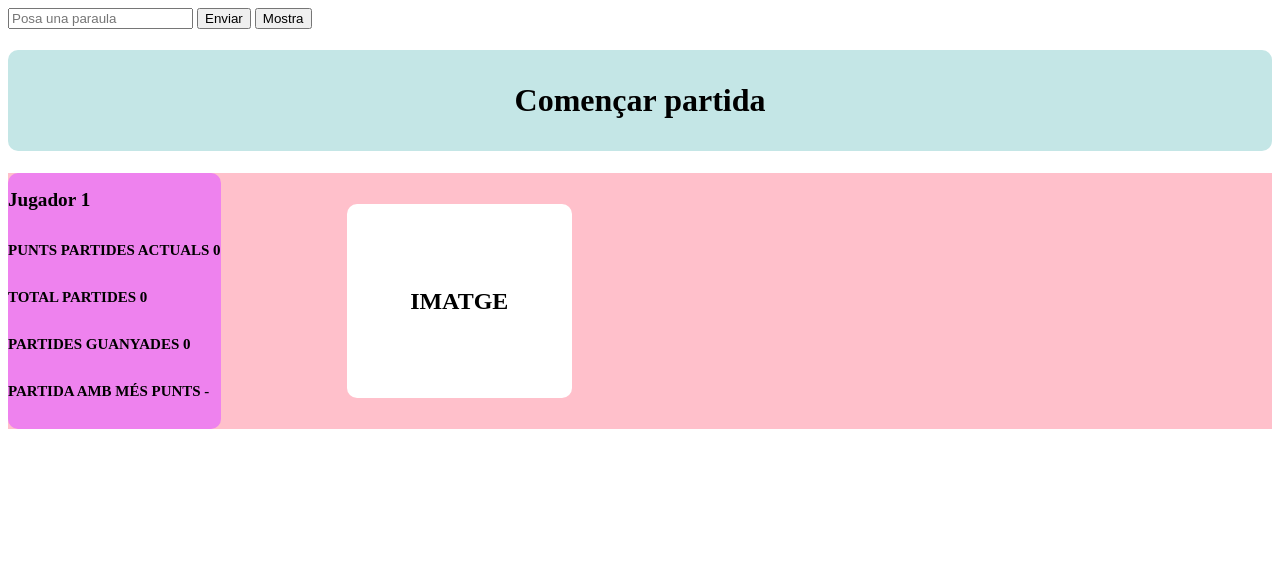
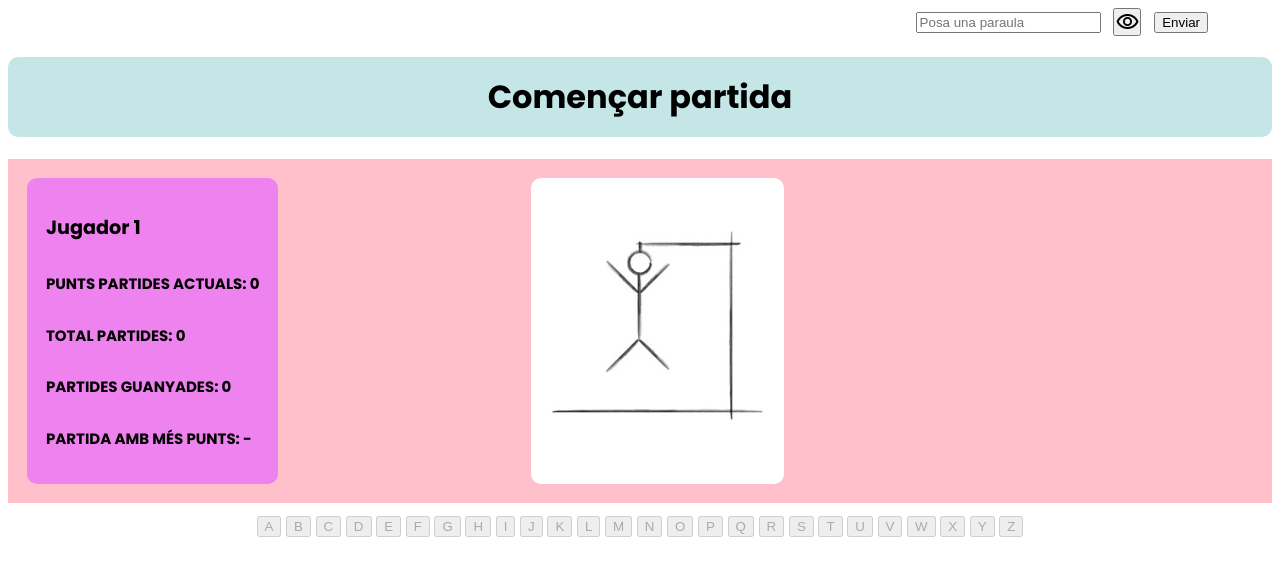
Before and after one commit to JavierGimSan/JocPenjat, a plain HTML site: page index.html in a window 1280 px wide. Drawn offline with nearby package versions, Linux system fonts and the light colour scheme.

Commit message:
Funció de jugar lletra completada

```diff
--- a/index.html
+++ b/index.html
@@ -4,28 +4,66 @@
     <meta charset="UTF-8">
     <meta name="viewport" content="width=device-width, initial-scale=1.0">
     <link rel="stylesheet" href="styles/style.css">
+    <link rel="stylesheet" href="https://fonts.googleapis.com/css2?family=Material+Symbols+Outlined:opsz,wght,FILL,GRAD@24,400,0,0&icon_names=visibility" /> <!--Icona de l'ull al botó 'mostra'-->
+    <link rel="preconnect" href="https://fonts.googleapis.com">
+    <link rel="preconnect" href="https://fonts.gstatic.com" crossorigin>
+    <link href="https://fonts.googleapis.com/css2?family=Poppins:ital,wght@0,100;0,200;0,300;0,400;0,500;0,600;0,700;0,800;0,900;1,100;1,200;1,300;1,400;1,500;1,600;1,700;1,800;1,900&display=swap" rel="stylesheet">
     <title>Document</title>
 </head>
 <body>
     <header>
-        <input id="paraulaSecreta" placeholder="Posa una paraula" type="password">
+        <input id="paraulaIntroduida" placeholder="Posa una paraula" type="password">
+        <button id="mostrarParaula" onclick="mostrarParaula()"><span class="material-symbols-outlined">
+            visibility
+            </span>
+        </button>
         <button id="comencarPartida" onclick="comencarPartida()">Enviar</button>
-        <button id="mostrarParaula" onclick="mostrarParaula()">Mostra</button>
+
     </header>
     <main>
         <h1 id="titolComencar">Començar partida</h1>
         <div class="estadImatges">
             <div id="estad">
                 <h2 id="jugador">Jugador 1</h2>
-                <h3>PUNTS PARTIDES ACTUALS <span id="partidesActuals">0</span></h3>
-                <h3>TOTAL PARTIDES <span id="totalPartides">0</span></h3>
-                <h3>PARTIDES GUANYADES <span id="partidesGuanyades">0</span></h3>
-                <h3>PARTIDA AMB MÉS PUNTS <span id="partidaAmbMesPunts">-</span></h3>
+                <h3>PUNTS PARTIDES ACTUALS: <span id="partidesActuals">0</span></h3>
+                <h3>TOTAL PARTIDES: <span id="totalPartides">0</span></h3>
+                <h3>PARTIDES GUANYADES: <span id="partidesGuanyades">0</span></h3>
+                <h3>PARTIDA AMB MÉS PUNTS: <span id="partidaAmbMesPunts">-</span></h3>
             </div>
             <div id="imatges">
-                <h2>IMATGE</h2>
+                <img id = "imatge" src="images/penjat_10.jpg">
             </div>
         </div>
+        <section id="lletresContainer">
+            <section>
+                <button id="boto_1"onclick="jugarLletra(this)">A</button>
+                <button id="boto_2"onclick="jugarLletra(this)">B</button>
+                <button id="boto_3"onclick="jugarLletra(this)">C</button>
+                <button id="boto_4"onclick="jugarLletra(this)">D</button>
+                <button id="boto_5"onclick="jugarLletra(this)">E</button>
+                <button id="boto_6"onclick="jugarLletra(this)">F</button>
+                <button id="boto_7"onclick="jugarLletra(this)">G</button>
+                <button id="boto_8"onclick="jugarLletra(this)">H</button>
+                <button id="boto_9"onclick="jugarLletra(this)">I</button>
+                <button id="boto_10"onclick="jugarLletra(this)">J</button>
+                <button id="boto_11"onclick="jugarLletra(this)">K</button>
+                <button id="boto_12"onclick="jugarLletra(this)">L</button>
+                <button id="boto_13"onclick="jugarLletra(this)">M</button>
+                <button id="boto_14"onclick="jugarLletra(this)">N</button>
+                <button id="boto_15"onclick="jugarLletra(this)">O</button>
+                <button id="boto_16"onclick="jugarLletra(this)">P</button>
+                <button id="boto_17"onclick="jugarLletra(this)">Q</button>
+                <button id="boto_18"onclick="jugarLletra(this)">R</button>
+                <button id="boto_19"onclick="jugarLletra(this)">S</button>
+                <button id="boto_20"onclick="jugarLletra(this)">T</button>
+                <button id="boto_21"onclick="jugarLletra(this)">U</button>
+                <button id="boto_22"onclick="jugarLletra(this)">V</button>
+                <button id="boto_23"onclick="jugarLletra(this)">W</button>
+                <button id="boto_24"onclick="jugarLletra(this)">X</button>
+                <button id="boto_25"onclick="jugarLletra(this)">Y</button>
+                <button id="boto_26"onclick="jugarLletra(this)">Z</button>
+            </section>
+        </section>
 
     </main>
 </body>
--- a/script/joc.js
+++ b/script/joc.js
@@ -1,23 +1,30 @@
 
 //Objectes
-const inpuObj = document.getElementById("paraulaSecreta");
+const inpuObj = document.getElementById("paraulaIntroduida");
 const buttonObj = document.getElementById("comencarPartida");
+const imgObj = document.getElementById("imatge");
+const paraulaActualObj = document.getElementById("titolComencar");
 
 //Variables
+let paraulaIntroduida;
+let paraulaSecreta;
+let paraulaActual = [];
+let jugadaFallada = 0;
+let comptador = 0;
 
-let paraulaSecreta;
-
-
+deshabilitarBoto();
 
 function comencarPartida(){
-
-    paraulaSecreta = inpuObj.value;
-
-    if(paraulaSecreta){
-        if(isNaN(paraulaSecreta)){
-            if(paraulaSecreta.length > 3){
+    paraulaIntroduida = inpuObj.value.toUpperCase();
+    if(paraulaIntroduida){
+        if(isNaN(paraulaIntroduida)){
+            if(paraulaIntroduida.length > 3){
+                habilitarBoto();
+                paraulaSecreta = paraulaIntroduida.split("");//Separa l'string pel criteri que volguem. En aquest cas, separa TOTS els caracters.
+                paraulaActualInicial();
+                mostrarParaulaPantalla();
+                console.log(paraulaIntroduida);
                 console.log(paraulaSecreta);
-                console.log(paraulaSecreta.split("")); //Separa l'string pel criteri que volguem. En aquest cas, separa TOTS els caracters.
                 inpuObj.disabled=true; //Desactiva que poguem introduir res.
                 buttonObj.disabled=true; //Desactiva el botó.
 
@@ -32,6 +39,17 @@ function comencarPartida(){
     }
 }
 
+function paraulaActualInicial(){
+    for(let i = 0; i < paraulaSecreta.length; i++){
+        // paraulaActual[i] = "_"; Queda molt retro. Millor fer aixó:
+        paraulaActual.push("_");
+    }
+}
+
+function mostrarParaulaPantalla(){
+    paraulaActualObj.textContent = paraulaActual.toString().replaceAll(",", " ");
+}
+
 function mostrarParaula(){
     if(inpuObj.type==="password"){
         inpuObj.type="text";
@@ -39,3 +57,34 @@ function mostrarParaula(){
         inpuObj.type="password";
     }
 }
+
+function jugarLletra(obj){
+    let lletraJugada = obj.textContent;
+    for (i=0; i<paraulaSecreta.length; i++){ //Index per recorrer la paraula a endevinar.
+        if(paraulaSecreta[i]==lletraJugada){ //Si la lletra jugada és la mateixa que la de l'index de la paraula a endevinar...
+            paraulaActual[i] = lletraJugada; //...es copia a la paraula nova que es mostrarà per pantalla(paraulaActual)
+            mostrarParaulaPantalla();
+        }
+    }
+    comptador = comptador +1;
+    console.log(comptador);
+    console.log(lletraJugada);
+}
+
+jugarLletra();
+
+function deshabilitarBoto(){
+    for(let i = 1; i < 27; i++){
+        let literal = "boto_" + i;
+        const boto = document.getElementById(literal);
+        boto.disabled = true;
+    }
+}
+
+function habilitarBoto(){
+    for(let i = 1; i < 27; i++){
+        let literal = "boto_" + i;
+        const boto = document.getElementById(literal);
+        boto.disabled = false;
+    }
+}
--- a/styles/style.css
+++ b/styles/style.css
@@ -1,20 +1,53 @@
+body{
+    font-family: "Poppins", sans-serif;
+    font-weight: 100;
+    font-style: normal;
+}
+
 #titolComencar{
     background-color: rgb(196, 230, 230);
     display: flex;
     justify-content: center;
-    padding: 1em;
+    padding: 0.5em;
     border-radius: 10px;
+}
+
+header{
+    display: flex;
+    align-items: center;
+    justify-content: flex-end;
+}
+
+#mostrarParaula{
+    font-size: 0px;
+    margin-left: 1vw;
+    margin-right: 1vw;
+    padding: 0;
+}
+
+#comencarPartida{
+    margin-right: 5vw;
+}
+
+.material-symbols-outlined{
+    width: 100%
 }
 
 .estadImatges{
     background-color: pink;
     display: flex;
+    width: 100%;
+
 
 }
 
 #estad{
     display: flex;
     flex-direction: column;
+    padding: 1.5%;
+    margin-top: 1.5%;
+    margin-bottom: 1.5%;
+    margin-left: 1.5%;
     background-color: violet;
     border-radius: 10px;
     font-size: 0.8em;
@@ -22,13 +55,24 @@
 
 #imatges{
     background-color: white;
-    padding: 5%;
-    margin-top: 2.5%;
-    margin-bottom: 2.5%;
-    margin-left: 10%;
+    width: 20%;
+    margin-left: 20%;
+    margin-top: 1.5%;
+    margin-bottom: 1.5%;
     display: flex;
     align-items: center;
     justify-content: center;
     border-radius: 10px;
+    overflow: hidden;
 
 }
+#imatges img{
+    width: 100%;
+}
+
+#lletresContainer{
+    display: flex;
+    align-items: center;
+    justify-content: center;
+    margin-top: 10px;
+}
```
Also changed, not shown: images/penjat_0.jpg (added), images/penjat_1.jpg (added), images/penjat_10.jpg (added), images/penjat_2.jpg (added), images/penjat_3.jpg (added), images/penjat_4.jpg (added), images/penjat_5.jpg (added), images/penjat_6.jpg (added), images/penjat_7.jpg (added), images/penjat_8.jpg (added), images/penjat_9.jpg (added).
